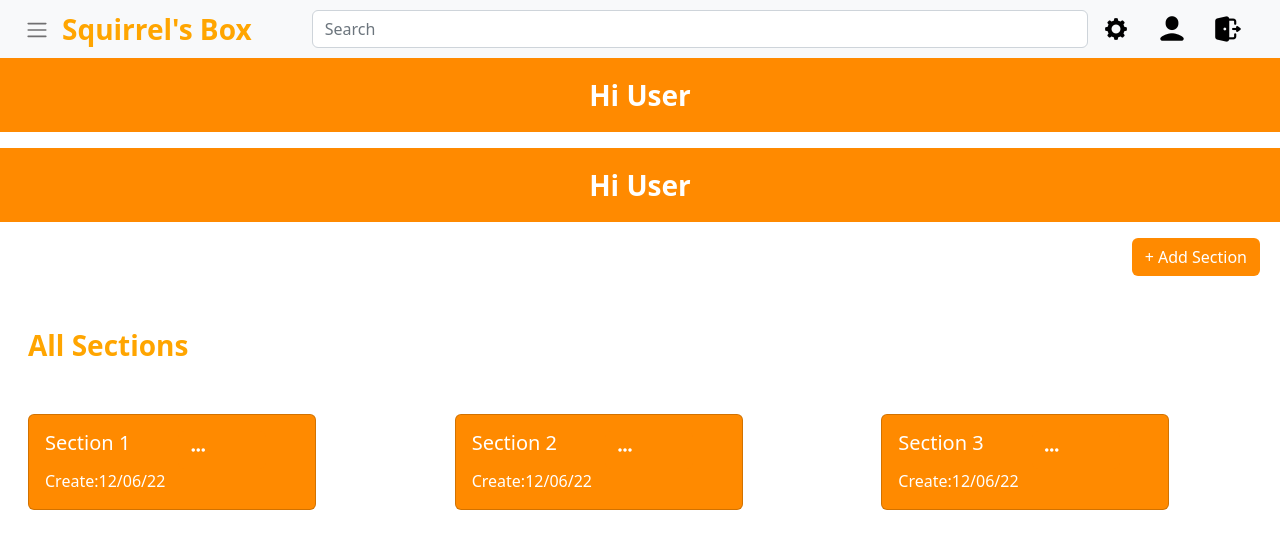
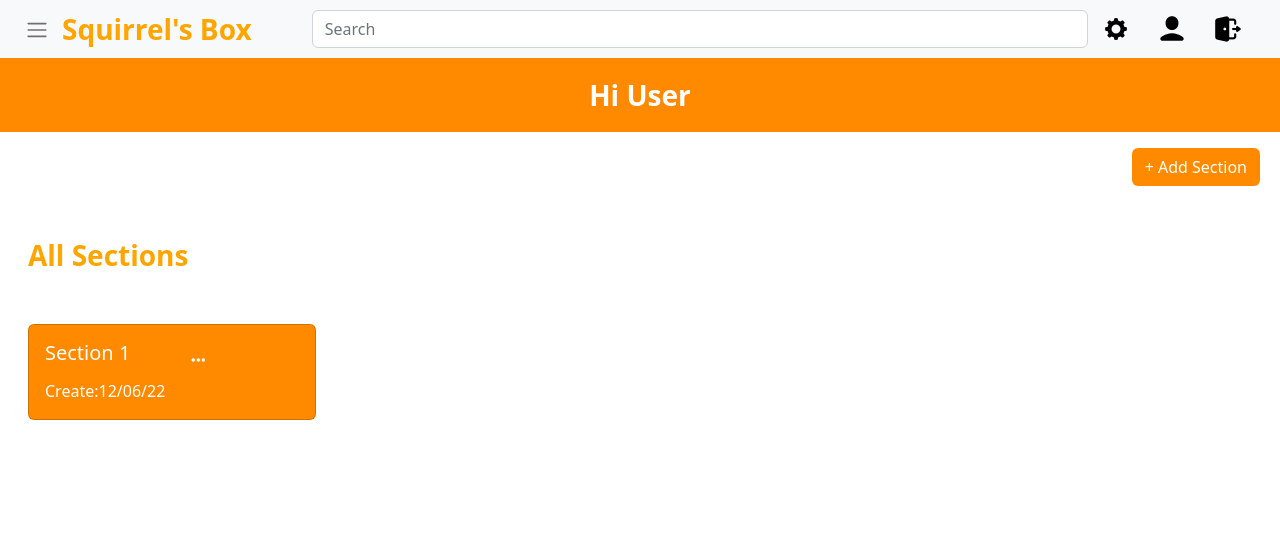
Before and after one commit to Dev-Oops5/Squirrels-Box-Frontend, an Angular app: page / in a window 1280 px wide. Shown: the top 548 px of the page. Built offline with nearby package versions, Linux system fonts and the light colour scheme.

Commit message:
feat:Add Modal Edit Section

```diff
--- a/src/app/app-routing.module.ts
+++ b/src/app/app-routing.module.ts
@@ -1,11 +1,11 @@
 import { NgModule } from '@angular/core';
 import { RouterModule, Routes } from '@angular/router';
-import { BannerHiComponent } from './banner-hi/banner-hi.component';
 import { AddSectionComponent } from './add-section/add-section.component';
+import { EditSectionComponent } from './edit-section/edit-section.component';
 
 const routes: Routes = [
-  {path: '', component: BannerHiComponent},
   {path: 'add-section', component: AddSectionComponent},
+  {path: 'edit-section', component: EditSectionComponent}
 ];
 
 @NgModule({
--- a/src/app/app.module.ts
+++ b/src/app/app.module.ts
@@ -6,6 +6,7 @@ import { BannerHiComponent } from './banner-hi/banner-hi.component';
 import { HeaderComponent } from './header/header.component';
 import { SectionComponent } from './section/section.component';
 import { AddSectionComponent } from './add-section/add-section.component';
+import { EditSectionComponent } from './edit-section/edit-section.component';
 
 @NgModule({
   declarations: [
@@ -13,7 +14,8 @@ import { AddSectionComponent } from './add-section/add-section.component';
     BannerHiComponent,
     HeaderComponent,
     SectionComponent,
-    AddSectionComponent
+    AddSectionComponent,
+    EditSectionComponent
   ],
   imports: [
     BrowserModule,
--- /dev/null
+++ b/src/app/edit-section/edit-section.component.css
@@ -0,0 +1,12 @@
+.colorPrimary{
+    background-color:  #fff7DA;
+
+}
+.colorText{
+    color: #ff8a00;
+
+}
+.colorButton{
+    background-color:  #ff8a00;
+    color:white;
+}
--- /dev/null
+++ b/src/app/edit-section/edit-section.component.html
@@ -0,0 +1,46 @@
+<!-- MODAL PARA EDITAR -->
+  <div class="modal fade" id="modalEdit" data-bs-backdrop="static" data-bs-keyboard="false" tabindex="-1" aria-labelledby="staticBackdropLabel" aria-hidden="true">
+    <div class="modal-dialog modal-dialog-centered " >
+      <div class="modal-content colorPrimary">
+        <div class="modal-header">
+          <h5 class="modal-title colorText  " id="modalEditLabel"><strong>Box 1</strong></h5>
+
+          <button  class="btn colorPrimary " type="button" data-bs-target="#delete" data-bs-toggle="modal" data-bs-dismiss="modal" > <i class="fa-solid fa-trash"></i></button>
+        </div>
+        <div class="modal-body">
+          <span class=" fs-5"> <strong> Section 1</strong> </span>
+          <div class="mb-3">
+            <label for="exampleFormControlInput1" class="form-label">Section Name</label>
+            <input type="email" class="form-control" id="exampleFormControlInput1" placeholder="Section Name">
+          </div>
+          <div class="mb-3">
+            <label for="exampleFormControlInput1" class="form-label">Section Color</label>
+            <input type="email" class="form-control" id="exampleFormControlInput1" placeholder="Blue">
+          </div>
+        </div>
+        <div class="modal-footer ">
+          <button type="button" class="btn colorButton">Save</button>
+          <button type="button" class="btn btn-secondary" data-bs-dismiss="modal">Cancel</button>
+        </div>
+      </div>
+    </div>
+  </div>
+
+<!--  MODAL DE ELIMINAR  -->
+  <div class="modal fade" id="delete" data-bs-backdrop="static" data-bs-keyboard="false" tabindex="-1" aria-labelledby="staticBackdropLabel" aria-hidden="true">
+    <div class="modal-dialog modal-dialog-centered " >
+      <div class="modal-content colorPrimary">
+        <div class="modal-header">
+          <h5 class="modal-title colorText  " id="modalEditLabel"><strong>Delete Section 1</strong></h5>
+        </div>
+        <div class="modal-body">
+          <span class=" fs-5">Are you sure Delete  <strong> Section 1</strong> from   <strong>Box  1</strong></span>
+
+        </div>
+        <div class="modal-footer ">
+          <button type="button" class="btn btn-danger ">Delete</button>
+          <button type="button" class="btn colorButton" data-bs-dismiss="modal">Cancel</button>
+        </div>
+      </div>
+    </div>
+  </div>
--- /dev/null
+++ b/src/app/edit-section/edit-section.component.ts
@@ -0,0 +1,15 @@
+import { Component, OnInit } from '@angular/core';
+
+@Component({
+  selector: 'app-edit-section',
+  templateUrl: './edit-section.component.html',
+  styleUrls: ['./edit-section.component.css']
+})
+export class EditSectionComponent implements OnInit {
+
+  constructor() { }
+
+  ngOnInit(): void {
+  }
+
+}
--- a/src/app/section/section.component.html
+++ b/src/app/section/section.component.html
@@ -13,7 +13,7 @@
             <div class="card-body">
                 <div class="d-grid d-md-flex ">
                     <h5 class="card-title me-md-5">Section 1   </h5>
-                    <button class="btn colorPrimary " type="button"><i class="fa-solid fa-ellipsis me-5" ></i></button>
+                    <button class="btn colorPrimary " type="button" routerLink="/edit-section"  data-bs-toggle="modal" data-bs-target="#modalEdit"><i class="fa-solid fa-ellipsis me-5" ></i></button>
 
                 </div>
               <p class="card-text">Create:12/06/22</p>
@@ -21,32 +21,7 @@
         </div>
 
     </div>
-    <div class="col">
-        <div class="card colorPrimary" style="width: 18rem;" type="button">
-            <div class="card-body">
-                <div class="d-grid d-md-flex ">
-                    <h5 class="card-title me-md-5">Section 2   </h5>
-                    <button class="btn colorPrimary " type="button"><i class="fa-solid fa-ellipsis me-5" ></i></button>
 
-                </div>
-              <p class="card-text">Create:12/06/22</p>
-            </div>
-        </div>
-
-    </div>
-    <div class="col">
-        <div class="card colorPrimary" style="width: 18rem;" type="button">
-            <div class="card-body">
-                <div class="d-grid d-md-flex ">
-                    <h5 class="card-title me-md-5">Section 3   </h5>
-                    <button class="btn colorPrimary " type="button"><i class="fa-solid fa-ellipsis me-5" ></i></button>
-
-                </div>
-              <p class="card-text">Create:12/06/22</p>
-            </div>
-        </div>
-
-    </div>
 </div>
 
 
```
Also changed, not shown: 1 other file (tests, documents, lock files or other folders).
